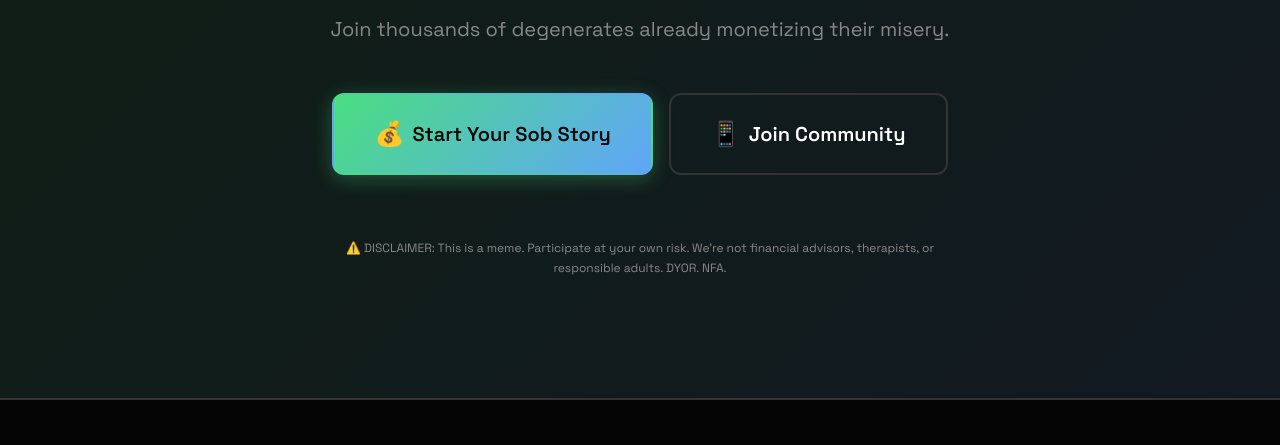
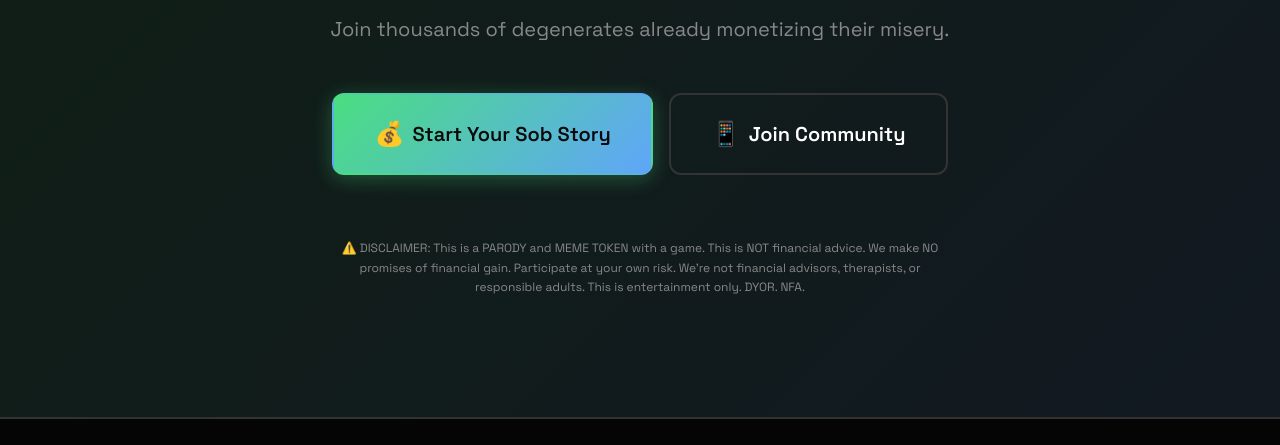
Before and after one commit to 01Clarian/gofundme-labs, a plain HTML site: page index.html in a window 1280 px wide. Shown: the part 7147-7592 px from the top of the page. Drawn offline with Linux system fonts and the light colour scheme.

Commit message:
Add stronger parody and no financial advice disclaimers

```diff
--- a/index.html
+++ b/index.html
@@ -329,7 +329,7 @@
                 </a>
             </div>
             <p class="disclaimer">
-                ⚠️ DISCLAIMER: This is a meme. Participate at your own risk. We're not financial advisors, therapists, or responsible adults. DYOR. NFA.
+                ⚠️ DISCLAIMER: This is a PARODY and MEME TOKEN with a game. This is NOT financial advice. We make NO promises of financial gain. Participate at your own risk. We're not financial advisors, therapists, or responsible adults. This is entertainment only. DYOR. NFA.
             </p>
         </div>
     </section>
```
